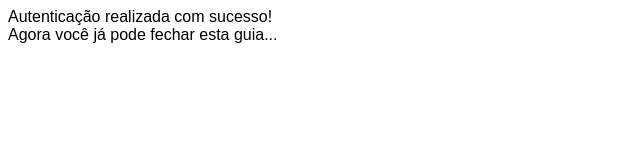
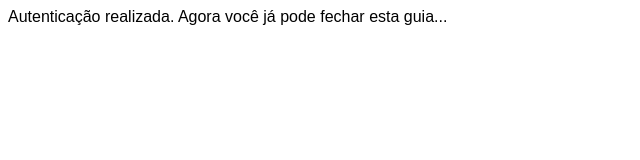
Before and after one commit to jlucassaldanha/monday-bot, a plain HTML site: page teste.html in a window 1280 px wide. Shown: the whole page, without its empty margins (0-640 px from the left). Drawn offline with Linux system fonts and the light colour scheme.

Commit message:
Atualizar o teste.html

```diff
--- a/teste.html
+++ b/teste.html
@@ -13,8 +13,7 @@
 </head>
 <body style="background-color: rgb(255, 255, 255); font-family: Arial; ">
     <a>
-        Autenticação realizada com sucesso! <br>
-        Agora você já pode fechar esta guia...
+        Autenticação realizada. Agora você já pode fechar esta guia...
     </a>
 </body>
 </html>
```
